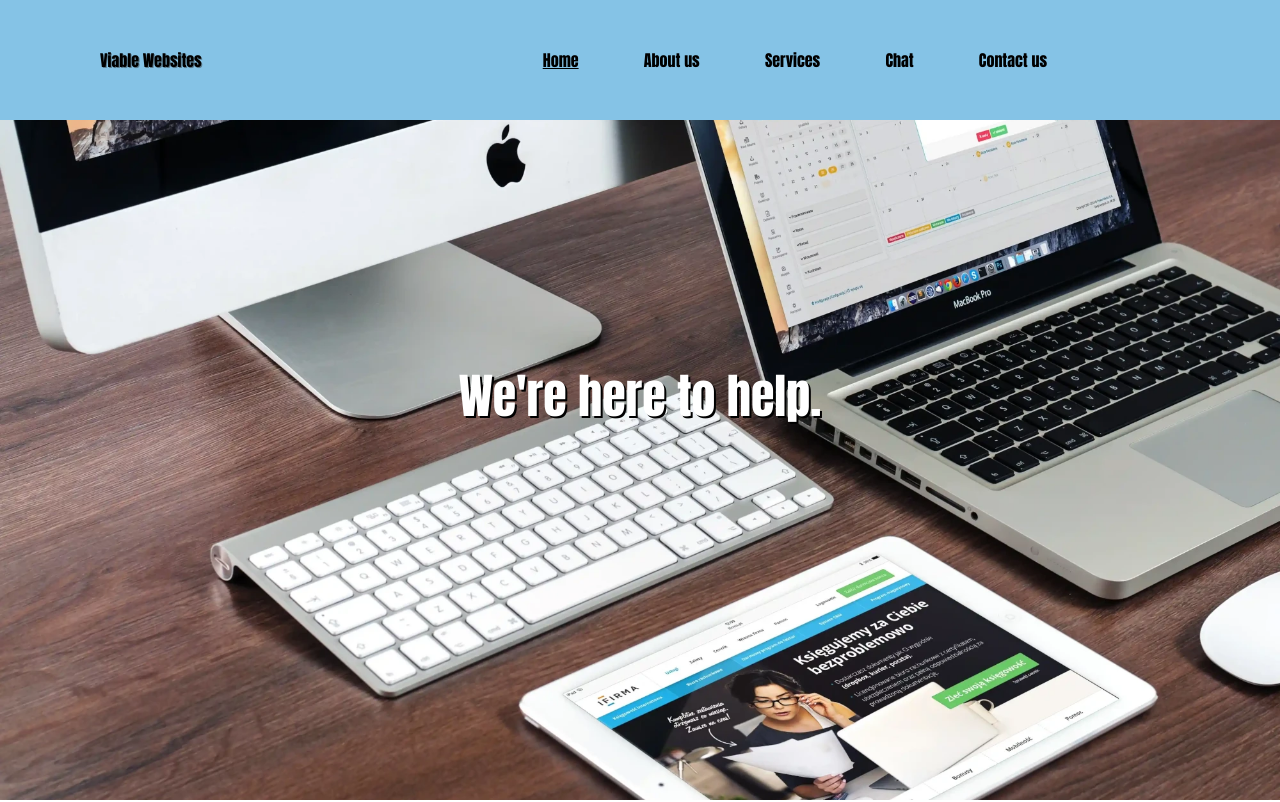
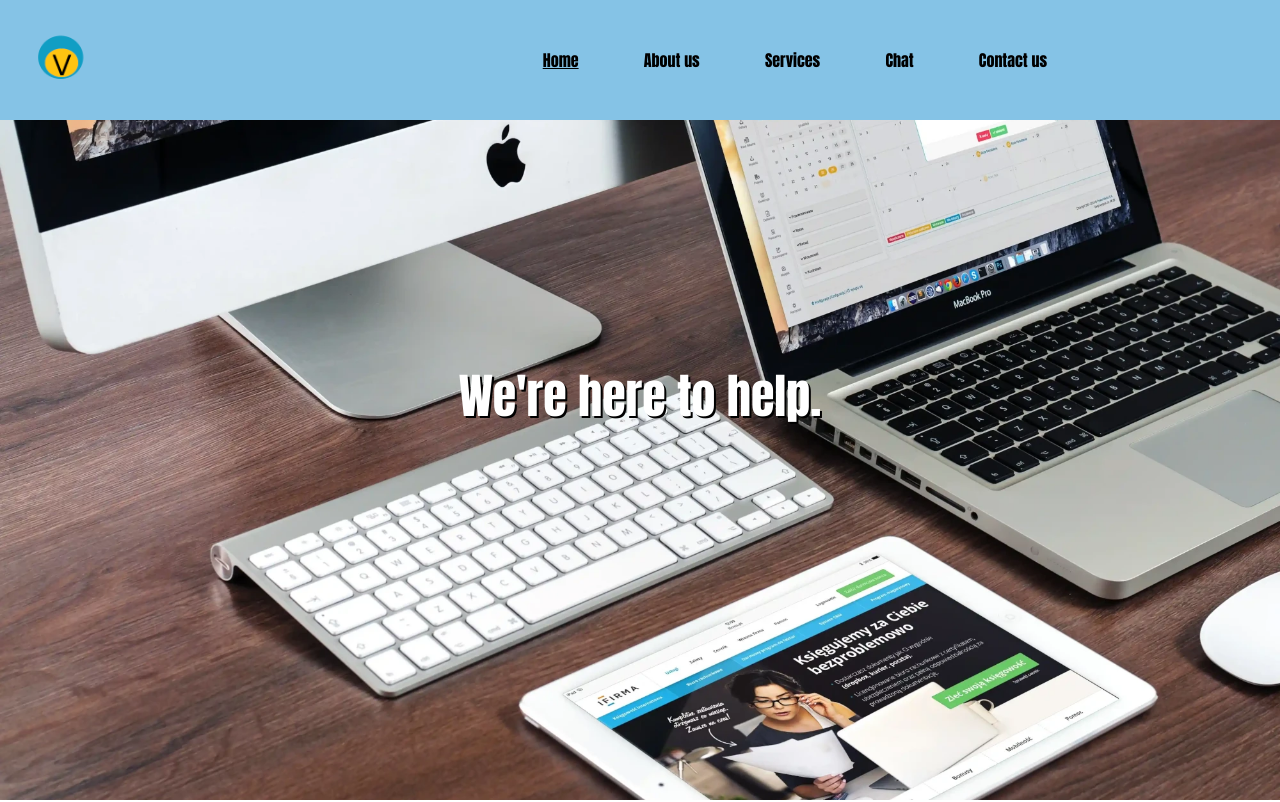
Before and after one commit to vincentonepointone/Viable-Websites, a website: page public/index.html in a window 1280 px wide. Shown: the top 802 px of the page. Drawn offline with Linux system fonts and the light colour scheme.

Commit message:
bad logo

```diff
--- a/public/index.html
+++ b/public/index.html
@@ -37,12 +37,12 @@
 <body>
     <header>
         <nav>
-            <!-- <div class="logo-container">
+           <div class="logo-container">
                 <a href="#">
                     <img src="/images/logo.png" alt="Our Logo a image of the World wide Web Globe" id="logo-img">
                 </a>
-            </div> -->
-            <h1 class="logo-text">Viable Websites</h1>
+            </div>
+            <!-- <h1 class="logo-text">Viable Websites</h1> -->
             <ul class="nav-page-links-ul ul-reset">
                 <li class="nav-page-links-li"><a href="/Viable-Websites/public/index.html" class="current-page">Home</a></li>
                 <li class="nav-page-links-li"><a href="/Viable-Websites/public/about.html">About us</a></li>
--- a/public/styles/main.css
+++ b/public/styles/main.css
@@ -40,6 +40,7 @@ nav {
 
 #logo-img {
     height: 60px;
+	margin-left: 30px;
 }
 
 .logo-text{
```
Also changed, not shown: public/images/logo.webp (added).
